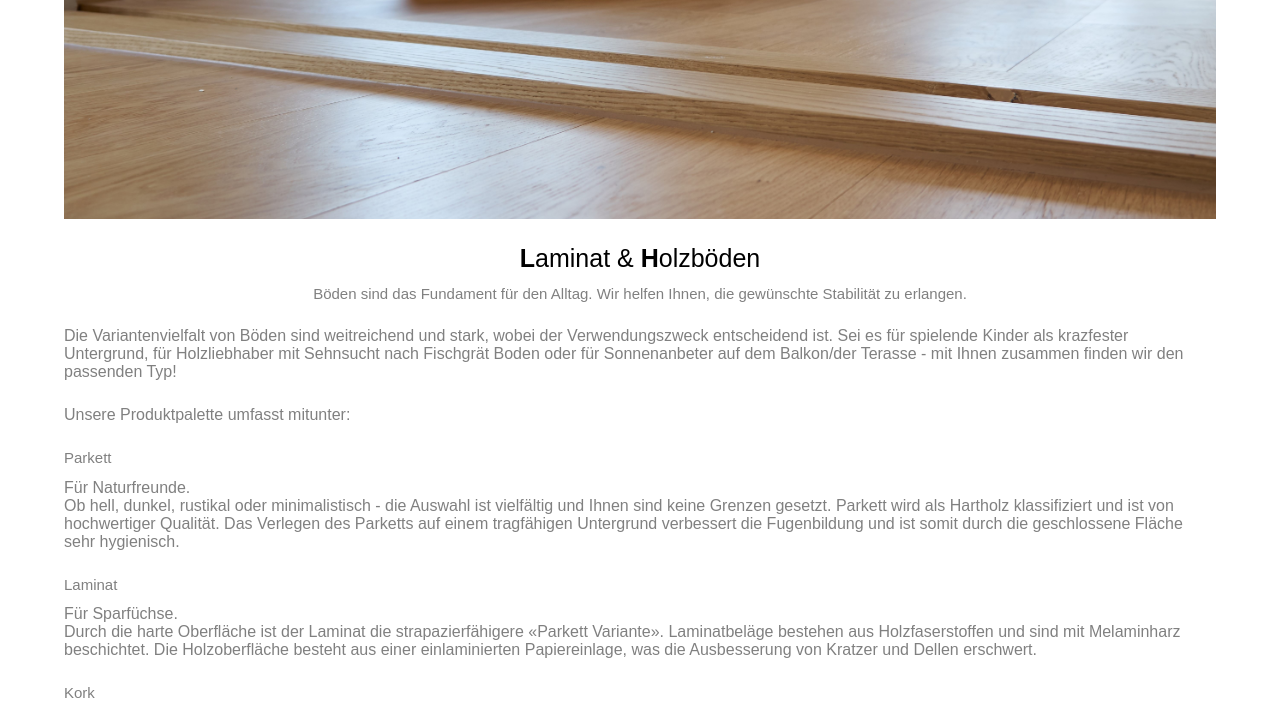
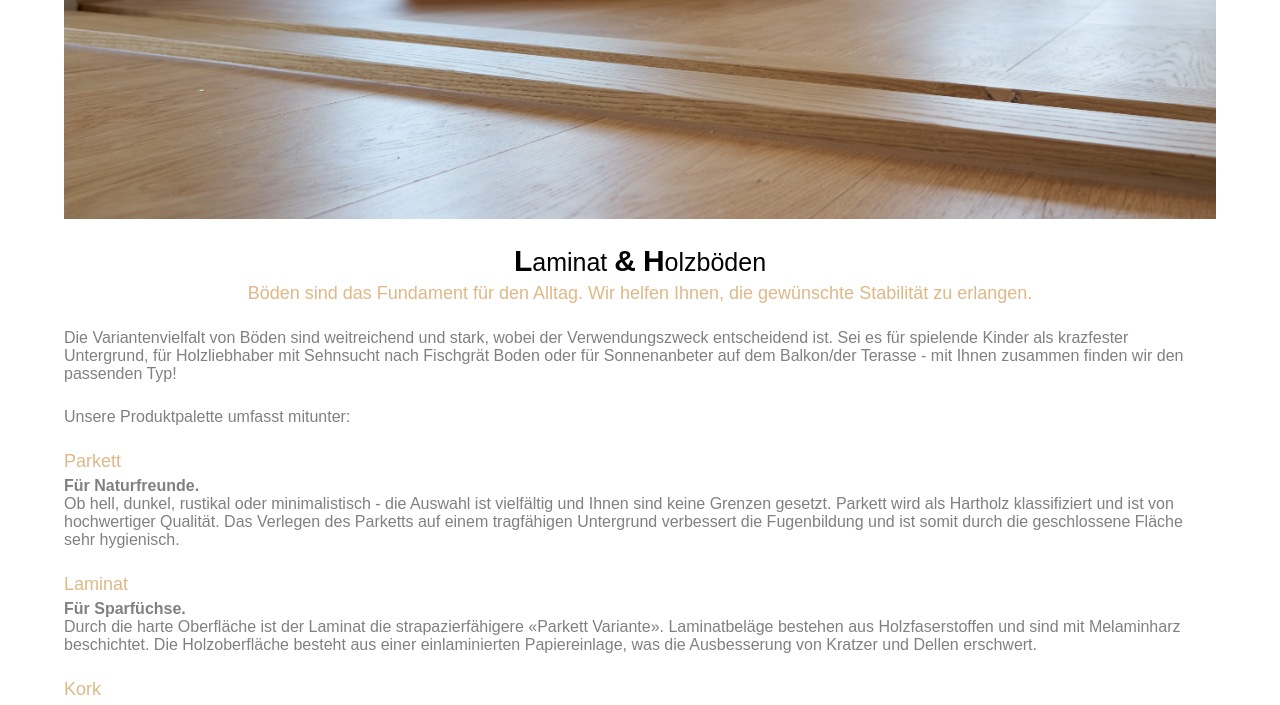
Before and after one commit to DarioHefti/dariohefti.github.io, a plain HTML site: page bodenbelaege.html in a window 1280 px wide. Shown: the part 232-937 px from the top of the page. Drawn offline with Linux system fonts and the light colour scheme.

Commit message:
layout changes

```diff
--- a/bodenbelaege.html
+++ b/bodenbelaege.html
@@ -64,14 +64,14 @@
     <section id="about">
       <div class="container">
         <ul>
-          <li style="text-align:center;"><h3><b>L</b>aminat & <b>H</b>olzböden</h3></li>
+          <li style="text-align:center;"><h3><span class="highlight">L</span>aminat <span class="highlight">&</span> <span class="highlight">H</span>olzböden</h3></li>
           <li style="text-align:center; font-size:12px;margin-top:0px;"> <h2>Böden sind das Fundament für den Alltag. Wir helfen Ihnen, die gewünschte Stabilität zu erlangen.</h2></li>
           <li>Die Variantenvielfalt von Böden sind weitreichend und stark, wobei der Verwendungszweck entscheidend ist. Sei es für spielende Kinder als krazfester Untergrund, für Holzliebhaber mit Sehnsucht nach Fischgrät Boden oder für Sonnenanbeter auf dem Balkon/der Terasse - mit Ihnen zusammen finden wir den passenden Typ!</li>
           <li>Unsere Produktpalette umfasst mitunter:</li>
-          <li><h2>Parkett</h2>Für Naturfreunde.<br>Ob hell, dunkel, rustikal oder minimalistisch - die Auswahl ist vielfältig und Ihnen sind keine Grenzen gesetzt. Parkett wird als Hartholz klassifiziert und ist von hochwertiger Qualität. Das Verlegen des Parketts auf einem tragfähigen Untergrund verbessert die Fugenbildung und ist somit durch die geschlossene Fläche sehr hygienisch. </li>
-          <li><h2>Laminat</h2>Für Sparfüchse.<br>Durch die harte Oberfläche ist der Laminat die strapazierfähigere «Parkett Variante». Laminatbeläge bestehen aus Holzfaserstoffen und sind mit Melaminharz beschichtet. Die Holzoberfläche besteht aus einer einlaminierten Papiereinlage, was die Ausbesserung von Kratzer und Dellen erschwert. </li>
-          <li><h2>Kork</h2>Für Liebhaber.<br>Das von der Natur kreierte Korkmuster verleiht Ihren Räumen Wärme. Durch die wärmedämmende Eigenschaft gehören kalte Füsse an Wintertagen der Vergangenheit an. Korkböden sind äusserst beliebt in Schlaf- und Kinderzimmer sowie Spielräumen. </li>
-          <li><h2>Vinyl</h2>Für Nostalgiker.<br>Die Vinyl-Böden lassen keine Wünsche offen und sind vielfältig kombinierbar. Ob Schachbrettmuster, Fliesen- oder Holzdekor – Ihren Ideen sind keine Grenzen gesetzt. Durch die PVC-Oberfläche ist Vinyl besonders hygienisch und strapazierfähig und deshalb für Küchen und Essbereiche geeignet.</li>
+          <li><h2>Parkett</h2> <h4>Für Naturfreunde.</h4>Ob hell, dunkel, rustikal oder minimalistisch - die Auswahl ist vielfältig und Ihnen sind keine Grenzen gesetzt. Parkett wird als Hartholz klassifiziert und ist von hochwertiger Qualität. Das Verlegen des Parketts auf einem tragfähigen Untergrund verbessert die Fugenbildung und ist somit durch die geschlossene Fläche sehr hygienisch. </li>
+          <li><h2>Laminat</h2> <h4>Für Sparfüchse.</h4>Durch die harte Oberfläche ist der Laminat die strapazierfähigere «Parkett Variante». Laminatbeläge bestehen aus Holzfaserstoffen und sind mit Melaminharz beschichtet. Die Holzoberfläche besteht aus einer einlaminierten Papiereinlage, was die Ausbesserung von Kratzer und Dellen erschwert. </li>
+          <li><h2>Kork</h2> <h4>Für Liebhaber.</h4>Das von der Natur kreierte Korkmuster verleiht Ihren Räumen Wärme. Durch die wärmedämmende Eigenschaft gehören kalte Füsse an Wintertagen der Vergangenheit an. Korkböden sind äusserst beliebt in Schlaf- und Kinderzimmer sowie Spielräumen. </li>
+          <li><h2>Vinyl</h2> <h4>Für Nostalgiker.</h4>Die Vinyl-Böden lassen keine Wünsche offen und sind vielfältig kombinierbar. Ob Schachbrettmuster, Fliesen- oder Holzdekor – Ihren Ideen sind keine Grenzen gesetzt. Durch die PVC-Oberfläche ist Vinyl besonders hygienisch und strapazierfähig und deshalb für Küchen und Essbereiche geeignet.</li>
         </ul>
       </div>
     </section>
@@ -80,9 +80,9 @@
     <footer>
       <div class="footerclass">
         <ul>
-          <li><a href="tel:071 425 92 29"><img src="./img/phone.png" style="width:40px;"></a></li>
-          <li><a href="mailto:info@lehmann-huerlimann.ch"><img src="./img/mail.png" style="width:40px;"></a></li>
-          <li><a href="https://maps.google.com/?q=47.414455,9.248698"><img src="./img/location.png" style="width:40px;"></a></li>
+          <li><a href="tel:071 425 92 29"><img src="./img/phone.png" style="height:35px;"></a></li>
+          <li><a href="mailto:info@lehmann-huerlimann.ch"><img src="./img/mail.png" style="height:35px;"></a></li>
+          <li><a href="https://maps.google.com/?q=47.414455,9.248698"><img src="./img/location.png" style="height:35px;"></a></li>
         </ul>
       </div>
     </footer>
--- a/css/smalldevices.css
+++ b/css/smalldevices.css
@@ -1,6 +1,9 @@
 body{
-  font-family: 'Noto Sans', sans-serif;
-	margin:0;
+  /* font-family: 'Noto Sans', sans-serif; */
+  font-family: 'Arial';
+  font-style: normal;
+  font-weight: 400;
+  margin:0;
   padding: 0;
 	width:100%;
 	height:100vh;
@@ -246,8 +249,24 @@ video{
    margin: 0;
  }
 
+ #about h2{
+   font-size: 15px;
+   color: #DEB887;
+   font-weight: 300;
+ }
+
  #about h3{
-   color: #DEB887;
+   color: black;
+   /* color: #DEB887; */
+   font-size: 25px;
+   margin-bottom: 5px;
+   font-weight: 300;
+ }
+
+
+ #about h4{
+    margin-bottom: 0;
+    margin-top: 5px;
  }
 
  #people .box{
@@ -287,3 +306,9 @@ footer ul li{
 footer ul a{
   color: black;
 }
+
+.highlight{
+  font-style: bold;
+  font-size: 30px;
+  font-weight: 700;
+}
--- a/css/style.css
+++ b/css/style.css
@@ -11,6 +11,7 @@ body{
 	-webkit-font-smoothing: antialiased;
 	-moz-osx-font-smoothing: grayscale;
 }
+
 header{
 	width:100%;
 	background:#ffffff;
@@ -219,6 +220,14 @@ video{
    margin-top: 25px;
  }
 
+ #about h2{
+   font-size: 18px;
+   color: #DEB887;
+   font-weight: 350;
+   margin-bottom: 0;
+   margin-top: 0;
+ }
+
  #about h3{
    color: black;
    /* color: #DEB887; */
@@ -227,10 +236,9 @@ video{
    font-weight: 300;
  }
 
- #about h2{
-   font-size: 15px;
-   /* color: #DEB887; */
-   font-weight: 300;
+ #about h4{
+    margin-bottom: 0;
+    margin-top: 5px;
  }
 
 #contact{
@@ -270,6 +278,12 @@ video{
   margin-top: 10px;
 }
 
+.highlight{
+  font-style: bold;
+  font-size: 30px;
+  font-weight: 700;
+}
+
 
 /* footer{
   position: fixed;
```
Also changed, not shown: aboutus.html (+4 -4 lines), bauschreinerarbeiten.html (+4 -4 lines), contact.html (+5 -5 lines), innenausbau.html (+4 -4 lines), moebel.html (+4 -4 lines).
